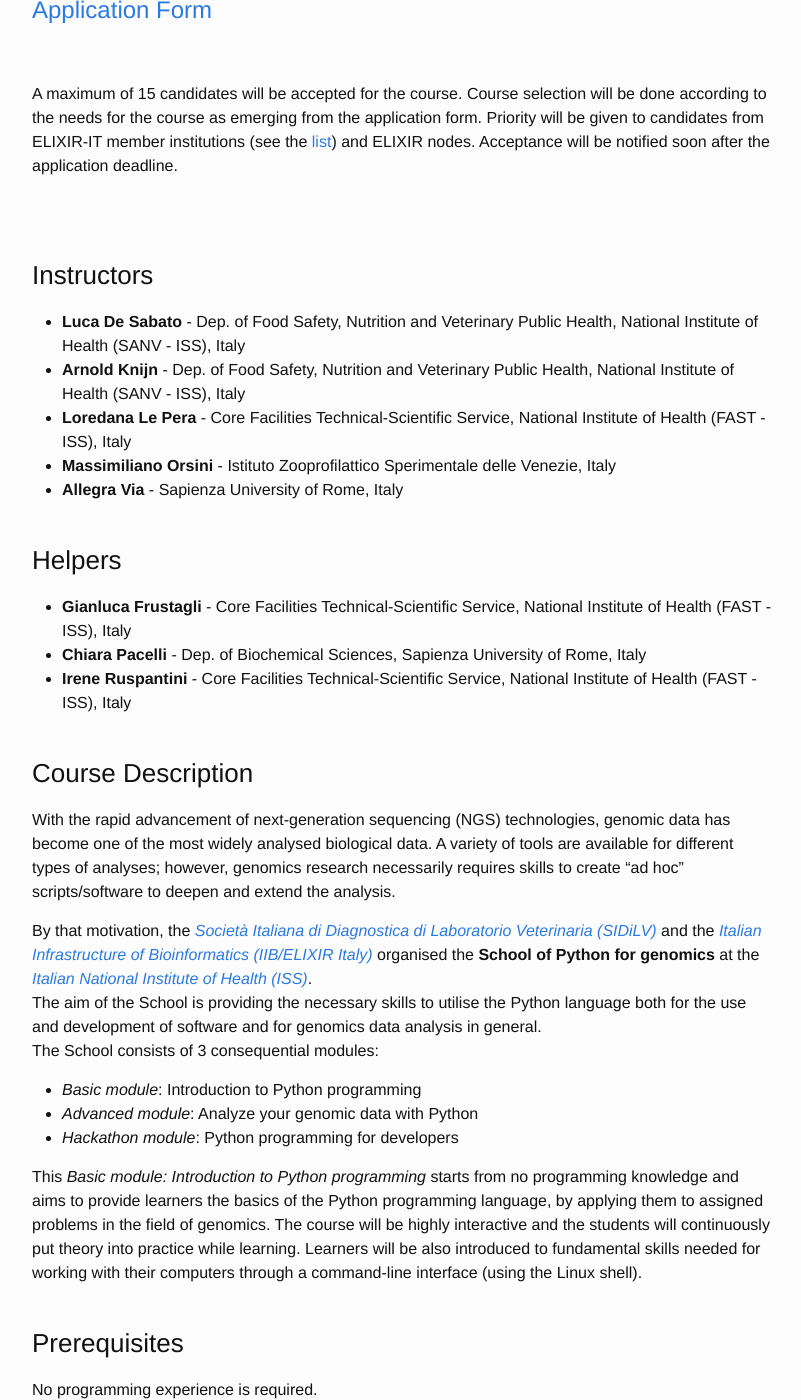
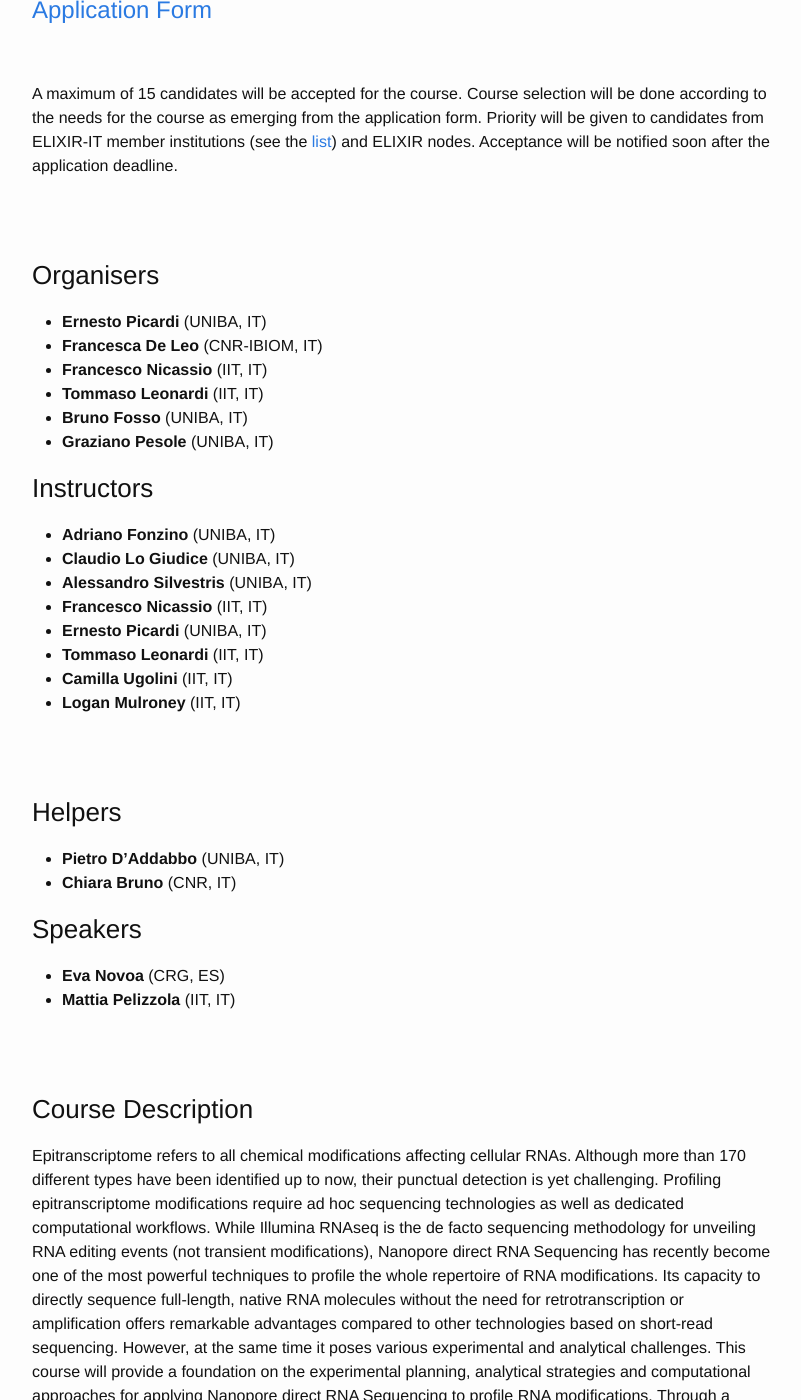
Before and after one commit to ELIXIR-IIB-training/website, a Jekyll site: the page built from _posts/2023-04-26-Computational_Methods_for_Epitrascriptomics_Bari.md, in a window 1280 px wide and 1400 px high, scrolled down 1302 px. Shown: the whole window, without its empty margins (238-1039 px from the left). Built offline with Jekyll 4.4.1, drawn with Linux system fonts in a browser that asks for light colours; some of the changed text lies outside the part shown.

Commit message:
Update info

```diff
--- a/_posts/2023-04-26-Computational_Methods_for_Epitrascriptomics_Bari.md
+++ b/_posts/2023-04-26-Computational_Methods_for_Epitrascriptomics_Bari.md
@@ -22,15 +22,16 @@ description: This course will provide a foundation on the experimental planning,
 <br>
 
 ## Important Dates
-- Deadline for applications: **6 November, 2022**
-- School date: **22-25 November, 2022**
+- Deadline for applications: **15 April, 2023**
+- Course date: **26-28 April, 2023**
 <br>
 <br>
 
 ### Venue
-Italian National Institute of Health (ISS)<br>
-Viale Regina Elena 299<br>
-00161 Rome, Italy
+Area della Ricerca del CNR di Bari<br>
+[Dove Siamo](https://www.ba.cnr.it/dovesiamo.html)
+Via Amendola 122/o<br>
+70126 Bari, Italy
 <br>
 <br>
 
@@ -51,45 +52,73 @@ Acceptance will be notified soon after the application deadline.
 
 <br>
 <br>
+### Organisers
+- **Ernesto Picardi** (UNIBA, IT)
+- **Francesca De Leo** (CNR-IBIOM, IT)
+- **Francesco Nicassio** (IIT, IT)
+- **Tommaso Leonardi** (IIT, IT)
+- **Bruno Fosso** (UNIBA, IT)
+- **Graziano Pesole** (UNIBA, IT)
+
 
 ### Instructors
-- **Luca De Sabato** - Dep. of Food Safety, Nutrition and Veterinary Public Health, National Institute of Health (SANV - ISS), Italy
-- **Arnold Knijn** - Dep. of Food Safety, Nutrition and Veterinary Public Health, National Institute of Health (SANV - ISS), Italy
-- **Loredana Le Pera** - Core Facilities Technical-Scientific Service, National Institute of Health (FAST - ISS), Italy
-- **Massimiliano Orsini** - Istituto Zooprofilattico Sperimentale delle Venezie, Italy
-- **Allegra Via** - Sapienza University of Rome, Italy
+
+- **Adriano Fonzino** (UNIBA, IT)
+- **Claudio Lo Giudice** (UNIBA, IT)
+- **Alessandro Silvestris** (UNIBA, IT)
+- **Francesco Nicassio** (IIT, IT)
+- **Ernesto Picardi** (UNIBA, IT)
+- **Tommaso Leonardi** (IIT, IT)
+- **Camilla Ugolini** (IIT, IT)
+- **Logan Mulroney** (IIT, IT)
+
 <br>
 <br>
 
 ### Helpers
-- **Gianluca Frustagli** - Core Facilities Technical-Scientific Service, National Institute of Health (FAST - ISS), Italy
-- **Chiara Pacelli** - Dep. of Biochemical Sciences, Sapienza University of Rome, Italy
-- **Irene Ruspantini** - Core Facilities Technical-Scientific Service, National Institute of Health (FAST - ISS), Italy
+
+- **Pietro D’Addabbo** (UNIBA, IT)
+- **Chiara Bruno** (CNR, IT)
+
+### Speakers
+
+- **Eva Novoa** (CRG, ES)
+- **Mattia Pelizzola** (IIT, IT)
+
 <br>
 <br>
 
 ### Course Description
-With the rapid advancement of next-generation sequencing (NGS) technologies, genomic data has become one of the most widely analysed biological data. A variety of tools are available for different types of analyses; however, genomics research necessarily requires skills to create "ad hoc" scripts/software to deepen and extend the analysis.
+Epitranscriptome refers to all chemical modifications affecting cellular RNAs. Although more than 170 different types have been identified up to now, their punctual detection is yet challenging. Profiling epitranscriptome modifications require ad hoc sequencing technologies as well as dedicated computational workflows. While Illumina RNAseq is the de facto sequencing methodology for unveiling RNA editing events (not transient modifications), Nanopore direct RNA Sequencing has recently become one of the most powerful techniques to profile the whole repertoire of RNA modifications. Its capacity to directly sequence full-length, native RNA molecules without the need for retrotranscription or amplification offers remarkable advantages compared to other technologies based on short-read sequencing. However, at the same time it poses various experimental and analytical challenges.
+This course will provide a foundation on the experimental planning, analytical strategies and computational approaches for applying Nanopore direct RNA Sequencing to profile RNA modifications. Through a combination of theoretical lectures and practical exercises, participants will learn the fundamental concepts and bioinformatics skills that will allow them to start using Nanopore sequencing data for epitranscriptome analysis. Additionally, the course will also cover theoretical aspects of RNA editing as well as practical sessions focused on its detection in human/mouse transcriptomes by Illumina RNAseq data. Participants will acquire specific skills in command-line tools (REDItools) to call, annotate (REDIportal) and filter RNA variants.
+You can find here the complete [program](https://drive.google.com/file/d/1YUWfXW5E7leMaKmUeM0R3v5rPKI8gfZb/view?usp=share_link).
 
-By that motivation, the *[Società Italiana di Diagnostica di Laboratorio Veterinaria (SIDiLV)](https://sidilv.org/)* and the *[Italian Infrastructure of Bioinformatics (IIB/ELIXIR Italy)](https://elixir-italy.org/about/)* organised the **School of Python for genomics** at the *[Italian National Institute of Health (ISS)](https://www.iss.it/en/web/guest/home)*.<br>
-The aim of the School is providing the necessary skills to utilise the Python language both for the use and development of software and for genomics data analysis in general.<br>
-The School consists of 3 consequential modules:<br>
-- *Basic module*: Introduction to Python programming
-- *Advanced module*: Analyze your genomic data with Python
-- *Hackathon module*: Python programming for developers
-
-This *Basic module: Introduction to Python programming* starts from no programming knowledge and aims to provide learners the basics of the Python programming language, by applying them to assigned problems in the field of genomics. The course will be highly interactive and the students will continuously put theory into practice while learning. Learners will be also introduced to fundamental skills needed for working with their computers through a command-line interface (using the Linux shell).
 <br>
 <br>
 
-### Prerequisites
-No programming experience is required.
+ Prerequisites
+### Target audience and prerequisites
+Lectures are intended for early/mid-career stage researchers with a solid understanding of molecular biology and RNA sequencing, but no prior experience with Nanopore sequencing is required. In order to follow and independently carry out the practical exercises participants will need basic bioinformatics skills (e.g. quality check of reads and their alignment against the reference genome) and a certain degree of familiarity using command-line tools in a *nix environment (e.g. Linux or MacOS).
+
 <br>
 <br>
 
-### Target audience
-Research scientists at any stage of their career who are using or planning to use genomics data in their research activities are welcome to attend the workshop. <br>
+### Learning outcomes
+By the end of this course, the participants will be able to:
+
+- acquire theoretical knowledge about methods to profile RNA modifications
+- use bioinformatics tools to analyze Nanopore reads
+- use bioinformatics tools to pre-process RNAseq data
+- use command-line tools (REDItools) for calling, annotating (REDIportal), and filtering RNA variants
+
 <br>
 <br>
 
-<!-- ### Learning Outcomes -->
+### Laptop
+Participants are kindly requested to bring their own laptop. In case of need, organizers will provide participants with a computer.
+
+<br>
+<br>
+
+### Contact
+Should you have any question, do not hesitate to contact the course Local Organizers ([elixirit.tp.bari@gmail.com](elixirit.tp.bari@gmail.com))
```
